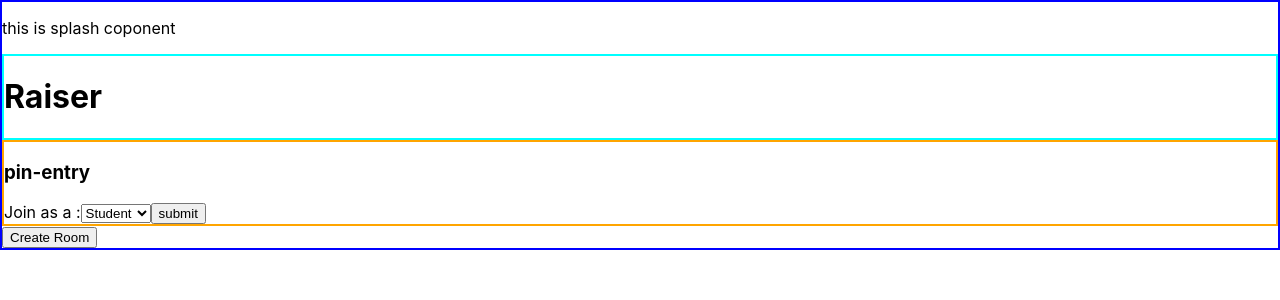
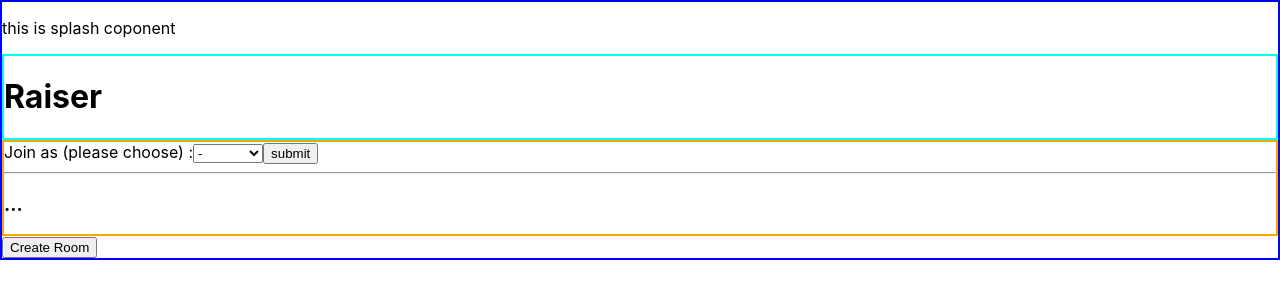
Before and after one commit to KeturahDev/Raiser, a React (Create React App) app in the folder frontend/: page / in a window 1280 px wide. Shown: the top 300 px of the page. Built offline with nearby package versions, Linux system fonts and the light colour scheme.

Commit message:
properly render forms based on selected type of memeber

```diff
--- a/frontend/src/components/JoinForm.js
+++ b/frontend/src/components/JoinForm.js
@@ -1,32 +1,53 @@
 import React, {useState} from 'react';
+import StudentForm from './forms/StudentForm'
+import TeacherForm from './forms/TeacherForm'
 
 function JoinForm() {
 
-  const [typeOfForm, switchForm] = useState("pin-entry")
+  const [typeOfForm, switchForm] = useState("(please choose)")
+  const [currentForm, changeFormTo] = useState(<h3> ... </h3>)
+
+  const renderform = (form) => {
+    // console.log("in renderForm functoin: ",typeOfForm)
+    // const formType = typeOfForm
+    if (form === "student") {
+      changeFormTo(<StudentForm/>)
+    } else if (form === "teacher"){
+      changeFormTo(<TeacherForm/>)
+    }
+    // rerender()
+  }
 
   const joiningAs = (event) => {
-    switchForm(event.target.value)
+    // switchForm(event.target.value)
+    console.log("onChange:", event.target.value)
+    renderform(event.target.value)
   }
 
-  const handleSubmit = () => {
-
-  }
-
+  // const rerender = () => {
+  //   return {
+  //     component: currentForm
+  //   }
+  // }
+  // const thisform = rerender()
   return(
     <div style={{border: "2px solid orange"}} >
-      <h3>{typeOfForm}</h3>
+      {/* <h3>state = {typeOfForm}</h3> */}
       <div>
-        <form onSubmit={handleSubmit}>
+        <form>
           {/* <input type="text" name="roompin" placeholder="room-pin"/> */}
           <label>
-          Join as a :
-            <select value={typeOfForm} onChange={joiningAs}>
+          Join as {typeOfForm} :
+            <select value={"pin-entry"} onChange={joiningAs}>
+              <option value="pin-entry"> - </option>
               <option value="student">Student</option>
               <option value="teacher">Teacher</option>
             </select>
           </label>
           <button type="submit">submit</button>
         </form>
+        <hr></hr>
+        {currentForm}
       </div>
 
     </div>
--- /dev/null
+++ b/frontend/src/components/forms/StudentForm.js
@@ -0,0 +1,11 @@
+import React from 'react';
+
+function StudentForm(){
+  return(
+    <div style={{border: "2px solid yellowgreen"}}>
+      <p>Student's form</p>
+    </div>
+  )
+}
+
+export default StudentForm;
--- /dev/null
+++ b/frontend/src/components/forms/TeacherForm.js
@@ -0,0 +1,11 @@
+import React from 'react';
+
+function TeacherForm(){
+  return(
+    <div style={{border: "2px solid magenta"}}>
+      <p>Teacher's form</p>
+    </div>
+  )
+}
+
+export default TeacherForm;
```
